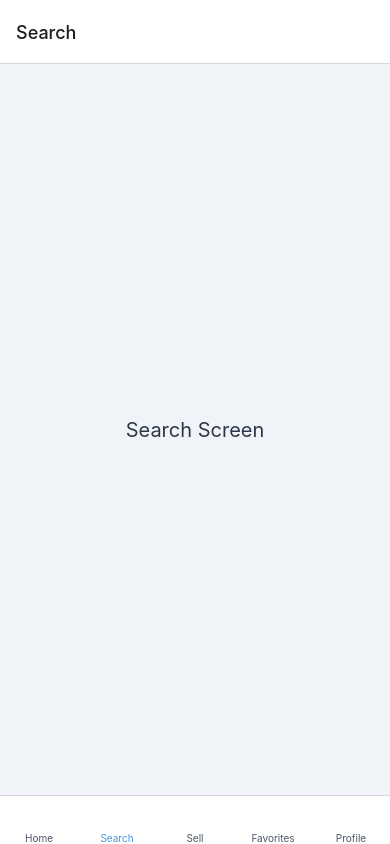
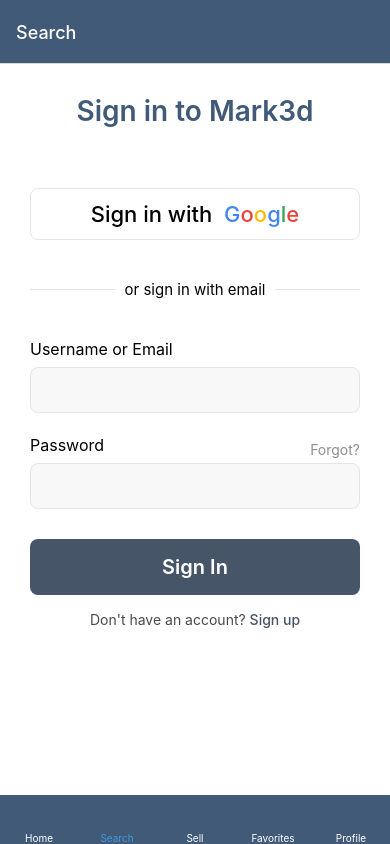
Before and after one commit to krishchopra/Mark3d, a React Native app: screen /Search in a window 390 px wide. Built offline with nearby package versions, Linux system fonts and the light colour scheme; some icons are missing.

Commit message:
login page

```diff
--- a/App.tsx
+++ b/App.tsx
@@ -7,8 +7,9 @@ import { Home, Search, PlusCircle, Heart, User } from "lucide-react-native";
 import HomeScreen from "./src/screens/Home/Home";
 import SearchScreen from "./src/screens/SearchScreen";
 import SellScreen from "./src/screens/SellScreen";
-import FavoritesScreen from "./src/screens/FavoritesScreen";
+import FavoritesScreen from "./src/screens/FavouritesScreen";
 import ProfileScreen from "./src/screens/ProfileScreen";
+import SignIn from "./src/screens/SignIn";
 
 const Tab = createBottomTabNavigator();
 
@@ -35,11 +36,19 @@ const App = () => {
 							return icon;
 						},
 						tabBarActiveTintColor: "#4299E1",
-						tabBarInactiveTintColor: "#4A5568",
+						tabBarInactiveTintColor: "#FFFFFF",
+						tabBarStyle: {
+							backgroundColor: "#415A77",
+							borderTopWidth: 0,
+						  },
+						  headerStyle: {
+							backgroundColor: "#415A77",
+						  },
+						  headerTintColor: "#FFFFFF",
 					})}
 				>
 					<Tab.Screen name="Home" component={HomeScreen} />
-					<Tab.Screen name="Search" component={SearchScreen} />
+					<Tab.Screen name="Search" component={SignIn} />
 					<Tab.Screen name="Sell" component={SellScreen} />
 					<Tab.Screen name="Favorites" component={FavoritesScreen} />
 					<Tab.Screen name="Profile" component={ProfileScreen} />
@@ -52,7 +61,7 @@ const App = () => {
 const styles = StyleSheet.create({
 	container: {
 		flex: 1,
-		backgroundColor: "#F0F4F8",
+		backgroundColor: "#415A77",
 	},
 });
 
--- a/src/screens/FavoritesScreen.tsx
+++ b/src/screens/FavouritesScreen.tsx
@@ -1,7 +1,7 @@
 import React from "react";
 import { View, Text, StyleSheet } from "react-native";
 
-const FavoritesScreen = () => {
+const FavouritesScreen = () => {
 	return (
 		<View style={styles.container}>
 			<Text style={styles.text}>Favorites Screen</Text>
@@ -22,4 +22,4 @@ const styles = StyleSheet.create({
 	},
 });
 
-export default FavoritesScreen;
+export default FavouritesScreen;
--- /dev/null
+++ b/src/screens/SignIn.tsx
@@ -0,0 +1,187 @@
+import React from 'react';
+import {
+  View,
+  Text,
+  TextInput,
+  TouchableOpacity,
+  StyleSheet,
+  SafeAreaView,
+} from 'react-native';
+
+const SignInScreen = () => {
+  return (
+    <SafeAreaView style={styles.container}>
+      <View style={styles.content}>
+        <Text style={styles.title}>Sign in to Mark3d</Text>
+
+        {/* Google Sign In Button */}
+        <TouchableOpacity style={styles.googleButton}>
+          <Text style={styles.googleButtonText}>
+		  Sign in with {" "}
+            <Text style={styles.coloredG}>G</Text>
+            <Text style={styles.coloredO}>o</Text>
+            <Text style={styles.coloredO2}>o</Text>
+            <Text style={styles.coloredG2}>g</Text>
+            <Text style={styles.coloredL}>l</Text>
+            <Text style={styles.coloredE}>e</Text>
+
+          </Text>
+        </TouchableOpacity>
+
+        {/* Divider */}
+        <View style={styles.dividerContainer}>
+          <View style={styles.divider} />
+          <Text style={styles.dividerText}>or sign in with email</Text>
+          <View style={styles.divider} />
+        </View>
+
+        {/* Email/Username Input */}
+        <View style={styles.inputContainer}>
+          <Text style={styles.label}>Username or Email</Text>
+          <TextInput
+            style={styles.input}
+            placeholder=""
+            autoCapitalize="none"
+            keyboardType="email-address"
+          />
+        </View>
+
+        {/* Password Input */}
+        <View style={styles.inputContainer}>
+          <View style={styles.passwordHeader}>
+            <Text style={styles.label}>Password</Text>
+            <TouchableOpacity>
+              <Text style={styles.forgotText}>Forgot?</Text>
+            </TouchableOpacity>
+          </View>
+          <TextInput
+            style={styles.input}
+            placeholder=""
+            secureTextEntry
+          />
+        </View>
+
+        {/* Sign In Button */}
+        <TouchableOpacity style={styles.signInButton}>
+          <Text style={styles.signInButtonText}>Sign In</Text>
+        </TouchableOpacity>
+
+        {/* Sign Up Link */}
+        <View style={styles.signUpContainer}>
+          <Text style={styles.signUpText}>Don't have an account? </Text>
+          <TouchableOpacity>
+            <Text style={styles.signUpLink}>Sign up</Text>
+          </TouchableOpacity>
+        </View>
+      </View>
+    </SafeAreaView>
+  );
+};
+
+const styles = StyleSheet.create({
+  container: {
+    flex: 1,
+    backgroundColor: '#fff',
+  },
+  content: {
+    padding: 30,
+  },
+  title: {
+    fontSize: 28,
+    fontWeight: '600',
+    color: '#415A77',
+    textAlign: 'center',
+    marginBottom: 60,
+  },
+  googleButton: {
+    flexDirection: 'row',
+    alignItems: 'center',
+    justifyContent: 'center',
+    padding: 12,
+    borderRadius: 8,
+    backgroundColor: '#fff',
+    borderWidth: 1,
+    borderColor: '#E5E5E5',
+    marginBottom: 40,
+  },
+  googleButtonText: {
+    fontSize: 22,
+    fontWeight: '500',
+  },
+  coloredG: { color: '#4285F4' },
+  coloredO: { color: '#EA4335' },
+  coloredO2: { color: '#FBBC05' },
+  coloredG2: { color: '#4285F4' },
+  coloredL: { color: '#34A853' },
+  coloredE: { color: '#EA4335' },
+  dividerContainer: {
+    flexDirection: 'row',
+    alignItems: 'center',
+    marginBottom: 40,
+  },
+  divider: {
+    flex: 1,
+    height: 1,
+    backgroundColor: '#E5E5E5',
+  },
+  dividerText: {
+    color: '#000000',
+    paddingHorizontal: 10,
+    fontSize: 15,
+  },
+  inputContainer: {
+    marginBottom: 22,
+  },
+  passwordHeader: {
+    flexDirection: 'row',
+    justifyContent: 'space-between',
+    alignItems: 'center',
+    marginBottom: 0,
+  },
+  label: {
+    fontSize: 16,
+    color: '#000000',
+    marginBottom: 8,
+  },
+  forgotText: {
+    color: '#8E8E8E',
+    fontSize: 14,
+  },
+  input: {
+    borderWidth: 1,
+    borderColor: '#E5E5E5',
+    borderRadius: 8,
+    padding: 12,
+    fontSize: 16,
+    backgroundColor: '#F8F8F8',
+  },
+  signInButton: {
+    backgroundColor: '#475569',
+    borderRadius: 8,
+    padding: 16,
+    alignItems: 'center',
+    marginTop: 8,
+    marginBottom: 16,
+  },
+  signInButtonText: {
+    color: '#fff',
+    fontSize: 20,
+    fontWeight: '600',
+  },
+  signUpContainer: {
+    flexDirection: 'row',
+    justifyContent: 'center',
+    alignItems: 'center',
+  },
+  signUpText: {
+    color: '#4A4A4A',
+    fontSize: 14,
+  },
+  signUpLink: {
+    color: '#475569',
+    fontSize: 14,
+    fontWeight: '500',
+  },
+});
+
+export default SignInScreen;
```
